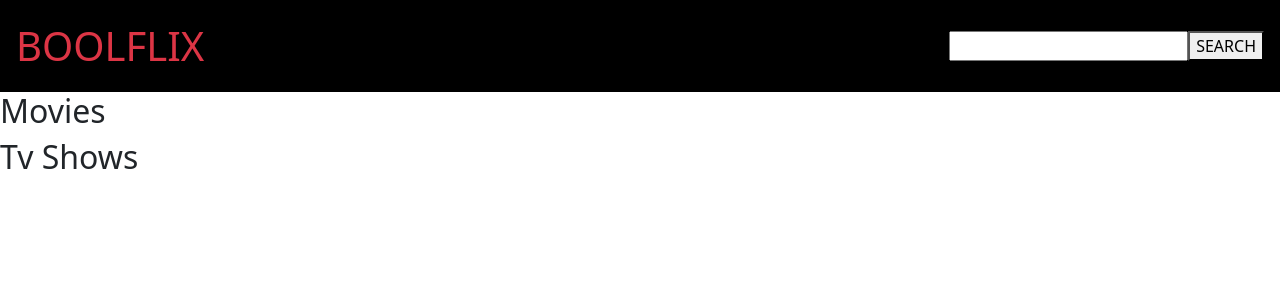
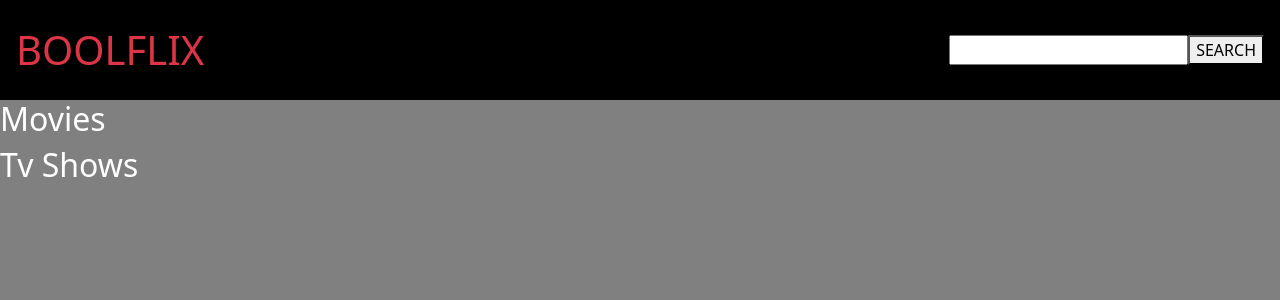
Before and after one commit to nabilmoutahir/vite-boolflix, a Vue app: page / in a window 1280 px wide. Shown: the top 300 px of the page. Built offline with nearby package versions, Linux system fonts and the light colour scheme; some icons are missing.

Commit message:
feat: style and add keyup enter

```diff
--- a/src/components/AppMain.vue
+++ b/src/components/AppMain.vue
@@ -73,7 +73,7 @@ export default {
             </div>
 
             <div>
-                <input type="text" v-model="searchedMedia">
+                <input @keyup.enter="searchAllMedia()" type="text" v-model="searchedMedia">
                 <button @click="searchAllMedia()">SEARCH</button>
             </div>
         </div>
@@ -84,6 +84,8 @@ export default {
         <div>
             <h2>Movies</h2>
             <!-- V-FOR -->
+            <div>
+                <div>
                     <ul v-for="movie in store.movies">
                         <li>Titolo: {{ movie.title }}</li>
 
@@ -104,6 +106,8 @@ export default {
                             </div>
                         </li>
                     </ul>
+                </div>
+            </div>
         </div>
 
         <!-- TV SHOWS -->
@@ -139,6 +143,13 @@ export default {
         justify-content: space-between;
         align-items: center;
         background-color: black;
+        height: 100px;
+    }
+
+    main {
+        min-height: calc(100vh - 100px);
+        color: white;
+        background-color: gray;
     }
 
 </style>
```
Lines whose indentation alone changed are shown as unchanged.
